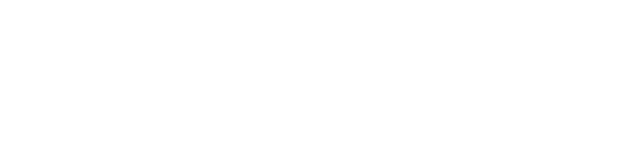
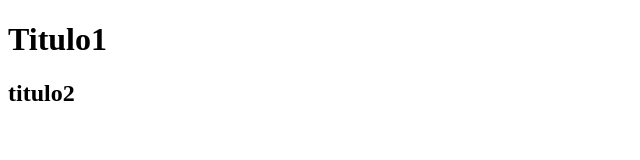
Before and after one commit to diear4556/alcazabadiegorepositorio, a plain HTML site: page index.html in a window 1280 px wide. Shown: the whole page, without its empty margins (0-640 px from the left). Drawn offline with Linux system fonts and the light colour scheme.

Commit message:
Agregamos h1 y h2

```diff
--- a/index.html
+++ b/index.html
@@ -7,6 +7,7 @@
     <title>Mi titulo</title>
 </head>
 <body>
-
+    <h1>Titulo1</h1>
+    <h2>titulo2</h2>
 </body>
 </html>
```
